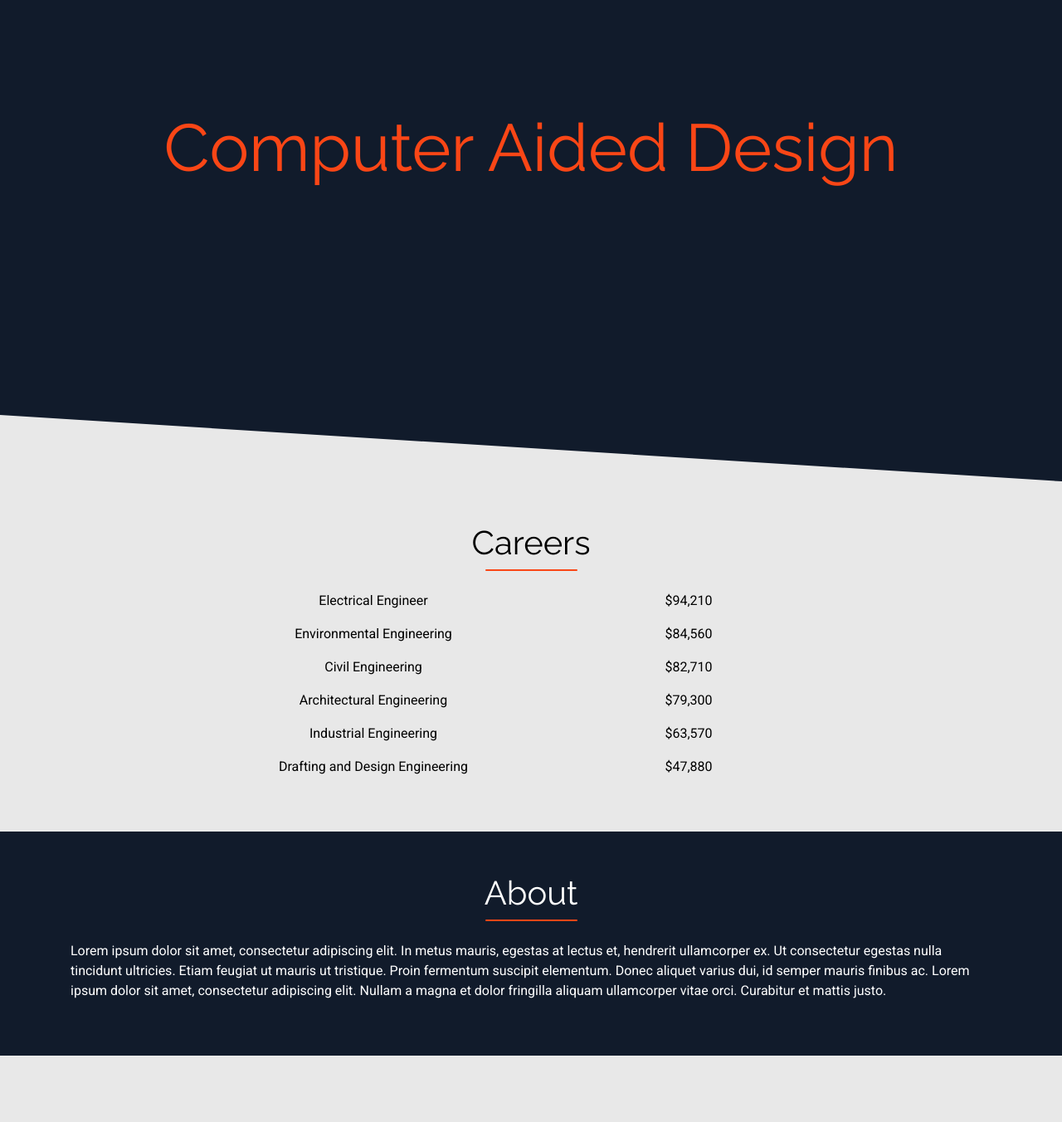
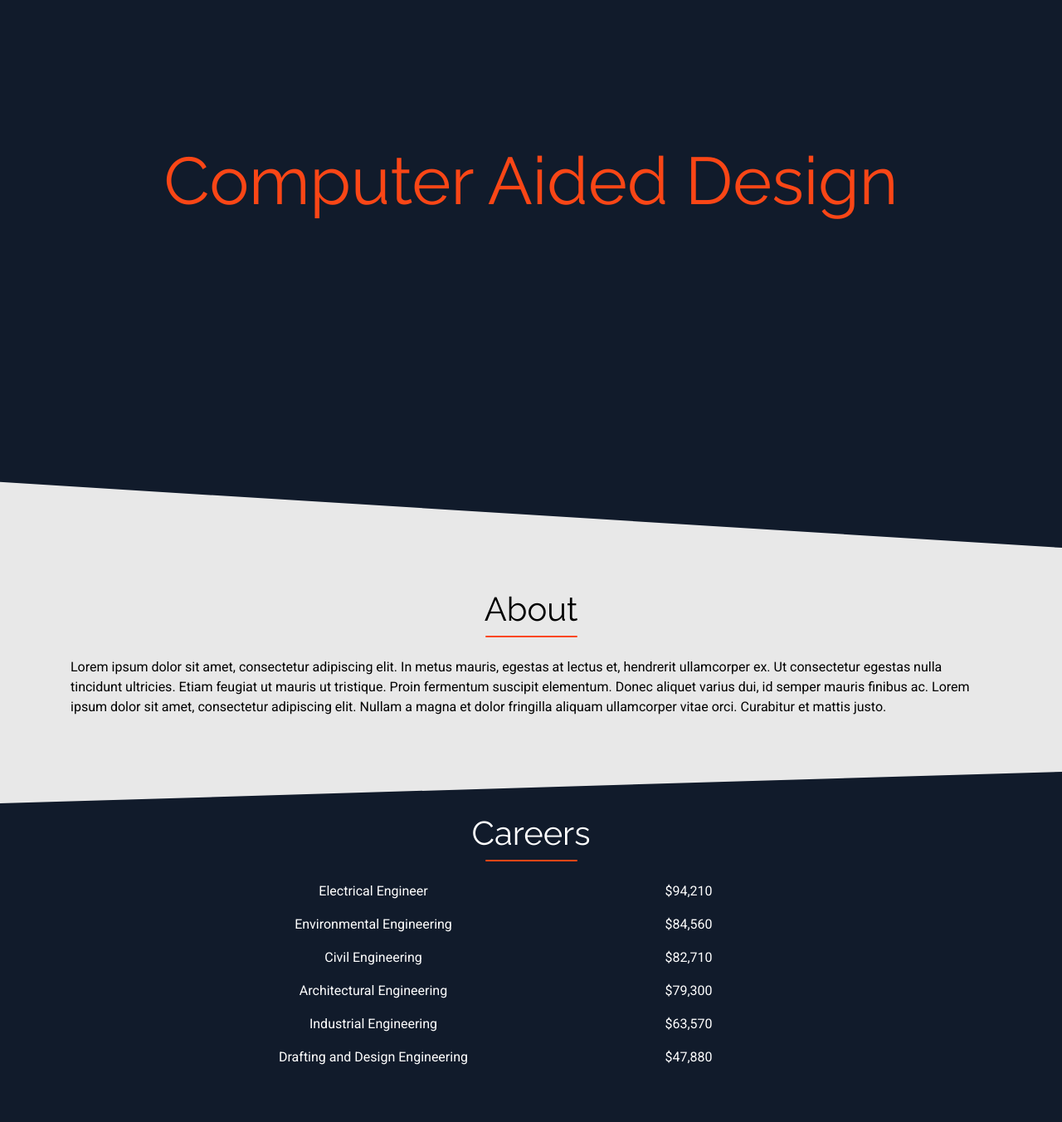
Before and after one commit to Brayan2134/highSchool-SpragueCTE, a plain HTML site: page content/Computer_Aided_Design/index.html in a window 1280 px wide. Shown: the part 220-1572 px from the top of the page at 83% size. Before the commit the page ends 1492 px from the top, so only its background shows below. Drawn offline with nearby package versions, Linux system fonts and the light colour scheme; files that its build step writes are made by us from their sources.

Commit message:
CAD Page Improvements

```diff
--- a/content/Computer_Aided_Design/index.html
+++ b/content/Computer_Aided_Design/index.html
@@ -41,7 +41,27 @@
   </header>
   <!--./Masthead-->
 
-  <section class="aboutCTE">
+  <section class="aboutProgram">
+    <div class="container">
+      <div class="row">
+        <div class="col-12">
+          <h1 class="text-center">
+            About
+          </h1>
+          <hr class="shortLine">
+        </div>
+        <div class="col-12">
+          <p class="text-">
+            Lorem ipsum dolor sit amet, consectetur adipiscing elit. In metus mauris, egestas at lectus et, hendrerit ullamcorper ex. Ut consectetur egestas nulla tincidunt ultricies.
+            Etiam feugiat ut mauris ut tristique. Proin fermentum suscipit elementum. Donec aliquet varius dui, id semper mauris finibus ac. Lorem ipsum dolor sit amet, consectetur
+            adipiscing elit. Nullam a magna et dolor fringilla aliquam ullamcorper vitae orci. Curabitur et mattis justo.
+          </p>
+        </div>
+      </div>
+    </div>
+  </section>
+
+  <section class="careers slantedLineOptionTestInverted">
     <div class="container">
       <div class="row">
         <div class="col-12">
@@ -80,26 +100,6 @@
     </div>
   </section>
 
-  <section class="aboutProgram">
-    <div class="container">
-      <div class="row">
-        <div class="col-12">
-          <h1 class="text-center">
-            About
-          </h1>
-          <hr class="shortLine">
-        </div>
-        <div class="col-12">
-          <p class="text-">
-            Lorem ipsum dolor sit amet, consectetur adipiscing elit. In metus mauris, egestas at lectus et, hendrerit ullamcorper ex. Ut consectetur egestas nulla tincidunt ultricies.
-            Etiam feugiat ut mauris ut tristique. Proin fermentum suscipit elementum. Donec aliquet varius dui, id semper mauris finibus ac. Lorem ipsum dolor sit amet, consectetur
-            adipiscing elit. Nullam a magna et dolor fringilla aliquam ullamcorper vitae orci. Curabitur et mattis justo.
-          </p>
-        </div>
-      </div>
-    </div>
-  </section>
-
 </body>
 
 <!--JS, Popper.js, and jQuery-->
--- a/css/onePageCSS/CAD.css
+++ b/css/onePageCSS/CAD.css
@@ -1,20 +1,20 @@
 .masthead {
     background: #111b2b;
-
+    height: 110%;
   }
 
-.aboutCTE{
+.careers{
     padding-top : 50px;
     padding-bottom : 50px;
-    color: black;
+    color : white;
+    background: #111b2b;
 }
 
 .aboutProgram
 {
     padding-top : 50px;
     padding-bottom : 50px;
-    color : white;
-    background: #111b2b;
+    color: black;
 }
 
 .column
@@ -27,7 +27,13 @@
 .slantedLineOptionTest
 {
     -webkit-clip-path: polygon(0 0, 100% 0, 100% 100%, 0 100%);
-    clip-path: polygon(0 0, 100% 0, 100% 100%, 0 90%);
+    clip-path: polygon(0 0, 100% 0, 100% 100%, 0 91%);
+}
+
+.slantedLineOptionTestInverted
+{
+    -webkit-clip-path: polygon(0 0, 100% 0, 100% 100%, 0 100%);
+    clip-path: polygon(0 9%, 100% 0, 100% 100%, 0 100%);
 }
 
 @keyframes fadeInUp {
```
